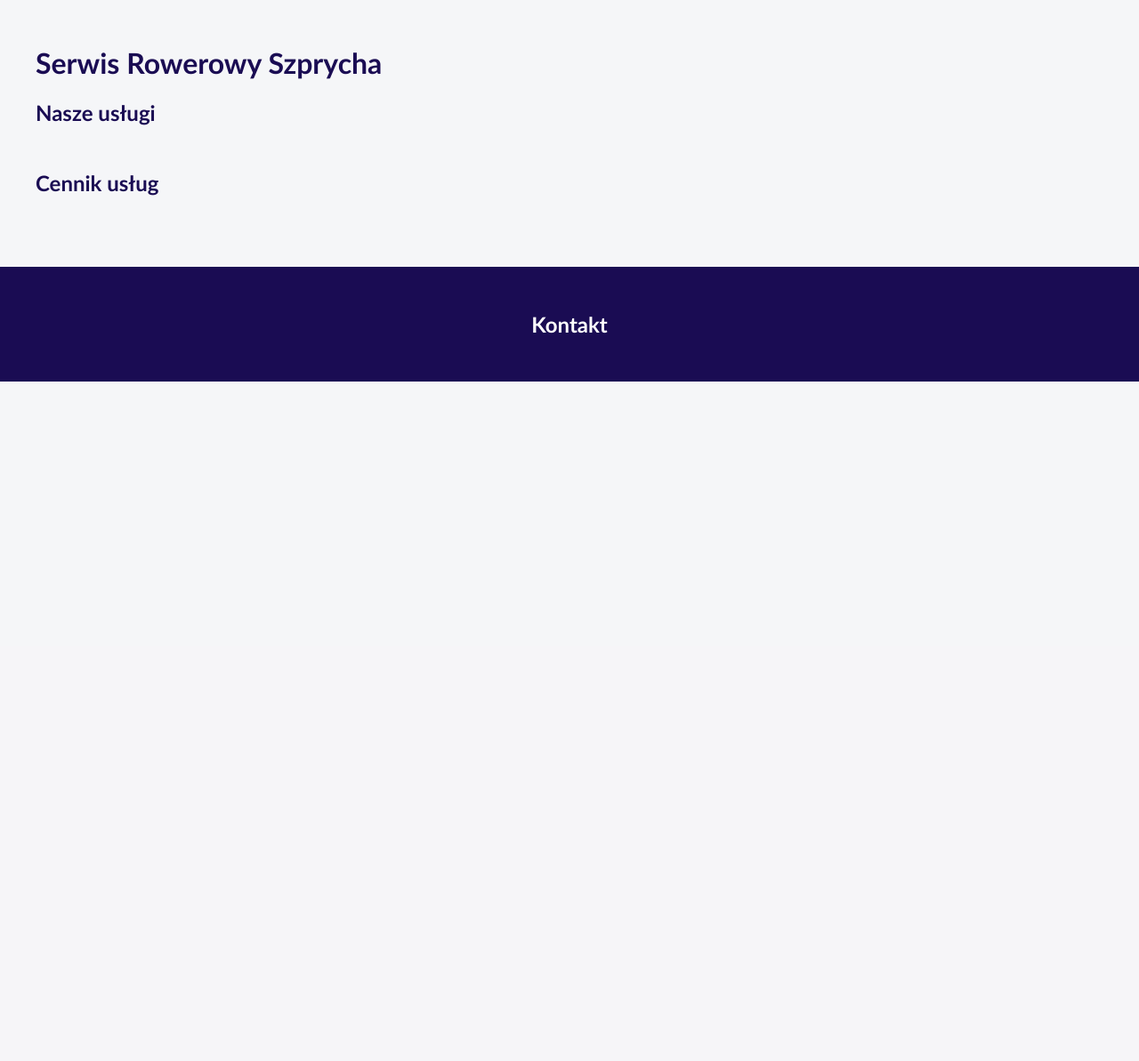
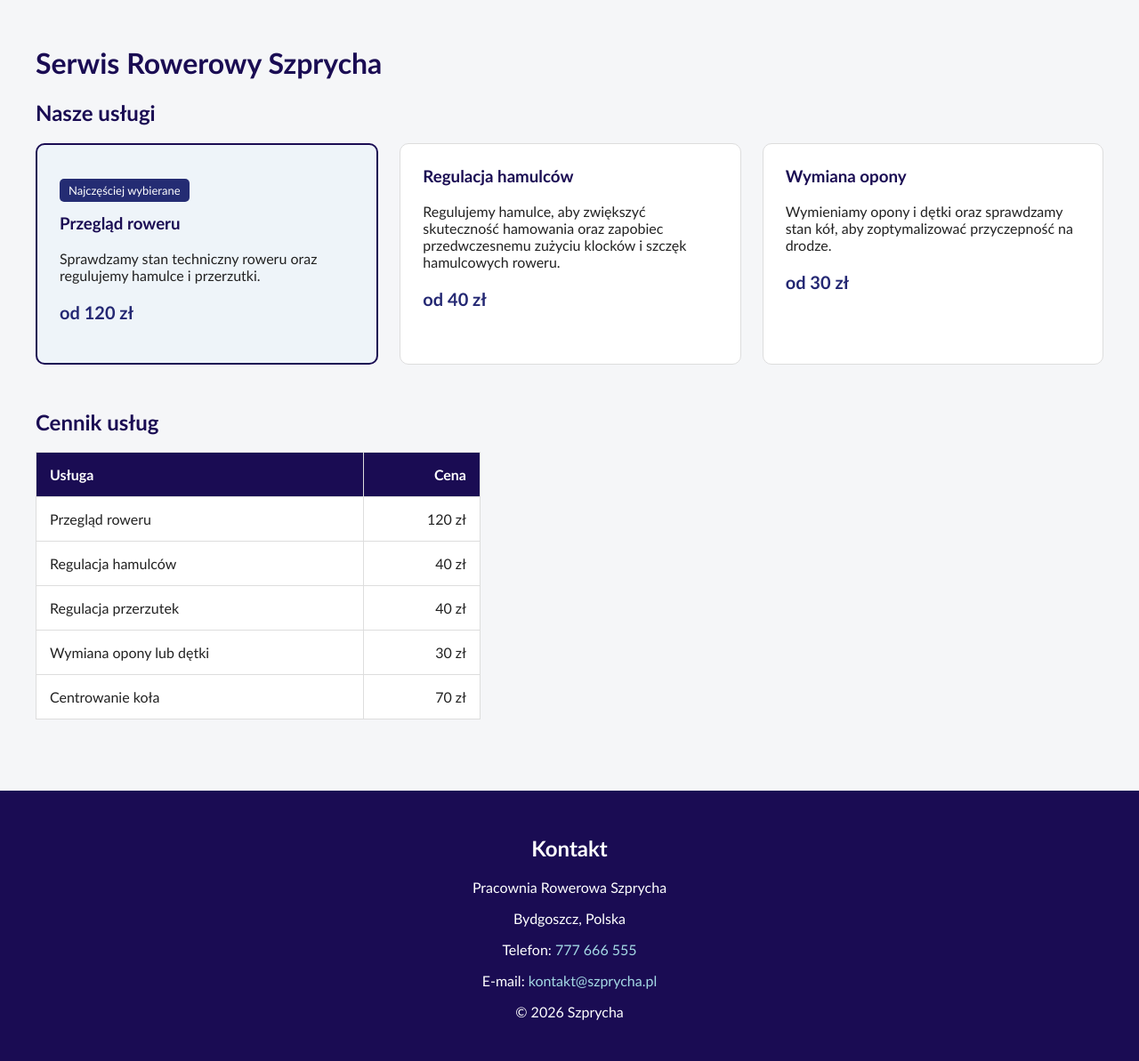
Before and after one commit to AgnieszkaKedzierska/ti-lab-kedzierska, a PHP site: page / in a window 1280 px wide. Shown: the part 74-1267 px from the top of the page at 89% size. Before the commit the page ends 503 px from the top, so only its background shows below. Run offline with PHP 8.4, Linux system fonts and the light colour scheme.

Commit message:
lab1: cennik i kontakt

```diff
--- a/index.html
+++ b/index.html
@@ -22,17 +22,103 @@
     <main>
         <h1>Serwis Rowerowy Szprycha</h1>
 
+
 <section id="uslugi">
     <h2>Nasze usługi</h2>
+
+    <div class="cards">
+
+        <article class="card card--highlight">
+            <p class="card__badge">Najczęściej wybierane</p>
+            <h3>Przegląd roweru</h3>
+            <p>
+                Sprawdzamy stan techniczny roweru
+                oraz regulujemy hamulce i przerzutki.
+            </p>
+            <p class="card__price">od 120 zł</p>
+        </article>
+
+        <article class="card">
+            <h3>Regulacja hamulców</h3>
+            <p>
+                Regulujemy hamulce, aby zwiększyć skuteczność
+                hamowania oraz zapobiec przedwczesnemu zużyciu
+                klocków i szczęk hamulcowych roweru.
+            </p>
+            <p class="card__price">od 40 zł</p>
+        </article>
+
+        <article class="card">
+            <h3>Wymiana opony</h3>
+            <p>
+                Wymieniamy opony i dętki
+                oraz sprawdzamy stan kół, aby zoptymalizować
+                przyczepność na drodze.
+            </p>
+            <p class="card__price">od 30 zł</p>
+        </article>
+
+    </div>
 </section>
 
 <section id="cennik">
     <h2>Cennik usług</h2>
+
+    <table class="price-table">
+        <thead>
+            <tr>
+                <th scope="col">Usługa</th>
+                <th scope="col" class="num">Cena</th>
+            </tr>
+        </thead>
+
+        <tbody>
+            <tr>
+                <td>Przegląd roweru</td>
+                <td class="num">120 zł</td>
+            </tr>
+            <tr>
+                <td>Regulacja hamulców</td>
+                <td class="num">40 zł</td>
+            </tr>
+            <tr>
+                <td>Regulacja przerzutek</td>
+                <td class="num">40 zł</td>
+            </tr>
+            <tr>
+                <td>Wymiana opony lub dętki</td>
+                <td class="num">30 zł</td>
+            </tr>
+            <tr>
+                <td>Centrowanie koła</td>
+                <td class="num">70 zł</td>
+            </tr>
+        </tbody>
+    </table>
 </section>
+
     </main>
+
 
 <footer id="kontakt">
     <h2>Kontakt</h2>
+
+    <p>Pracownia Rowerowa Szprycha</p>
+    <p>Bydgoszcz, Polska</p>
+
+    <p>
+        Telefon:
+        <a href="tel:+48777666555">777 666 555</a>
+    </p>
+
+    <p>
+        E-mail:
+        <a href="mailto:kontakt@szprycha.pl">
+            kontakt@szprycha.pl
+        </a>
+    </p>
+
+    <p>&copy; 2026 Szprycha</p>
 </footer>
 
 </body>
--- a/style.css
+++ b/style.css
@@ -101,3 +101,64 @@ footer h2 {
     border-radius: 5px;
     font-size: 13px;
 }
+
+
+.price-table {
+    border-collapse: collapse;
+    background-color: white;
+    width: 500px;
+    max-width: 100%;
+}
+
+.price-table th,
+.price-table td {
+    padding: 15px;
+    border: 1px solid #ddd;
+    text-align: left;
+}
+
+.price-table th {
+    background-color: #1a0c53;
+    color: white;
+}
+
+.price-table .num {
+    text-align: right;
+}
+
+
+footer a {
+    color: #a5dae5;
+    text-decoration: none;
+}
+
+footer a:hover {
+    text-decoration: underline;
+}
+
+@media (max-width: 600px) {
+
+    .site-header {
+        flex-direction: column;
+        gap: 15px;
+    }
+
+    .menu {
+        flex-direction: column;
+        align-items: center;
+        gap: 10px;
+    }
+
+    .cards {
+        flex-direction: column;
+    }
+
+    .card {
+        flex-basis: auto;
+    }
+
+    .price-table th,
+    .price-table td {
+        padding: 10px;
+    }
+}
```
Lines whose indentation alone changed are shown as unchanged.
